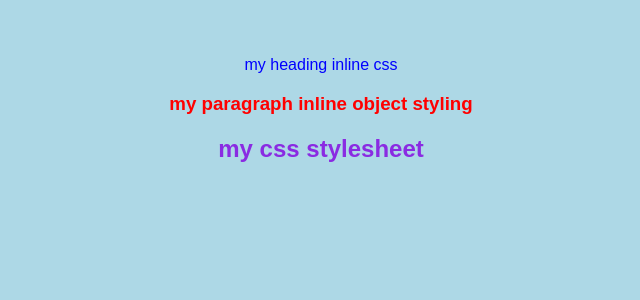
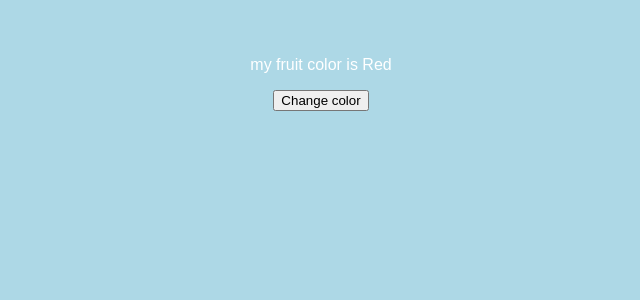
Before and after one commit to PrabhuSPK/ReactJs_Basics_02, a React (Create React App) app in the folder project/: page / in a window 1280 px wide. Shown: the top 300 px of the page, without its empty margins (319-959 px from the left). Built offline with nearby package versions, Linux system fonts and the light colour scheme.

Commit message:
Hooks-{ useState }

```diff
--- a/project/src/components/Two.js
+++ b/project/src/components/Two.js
@@ -8,7 +8,7 @@ function Two(props) {
           <span>i am {name} {location}</span>
         ) : null}
       </p>
-    );
+    )
   }
 
 
--- /dev/null
+++ b/project/src/components/UseStatee.js
@@ -0,0 +1,15 @@
+import { useState } from "react";
+
+function UseStatee(){
+const [first,setSecond] = useState('Red')
+
+    return(
+        <>
+        <p>my fruit color is {first} </p>
+        <button type="button" onClick={ () => { setSecond('Blue') } }>Change color</button>
+        </>
+    )
+}
+
+
+export default UseStatee;
--- a/project/src/index.js
+++ b/project/src/index.js
@@ -8,6 +8,7 @@ import Two from './components/Two'
 import Three from './components/Three'
 import Four from './components/Four';
 import Header from './components/Header';
+import UseStatee from './components/UseStatee'
 
 const root = ReactDOM.createRoot(document.getElementById('root'));
 root.render(
@@ -18,8 +19,9 @@ root.render(
     {/* <Two /> */}
     {/* <Three /> */}
     {/* <Four /> */}
+    {/* <Header /> */}
 
-    <Header />
+    <UseStatee />
   </React.StrictMode>
 );
 
```
